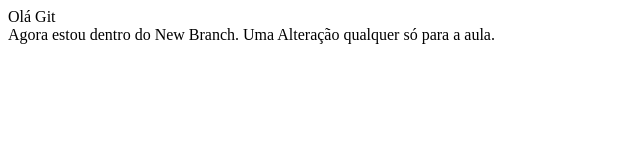
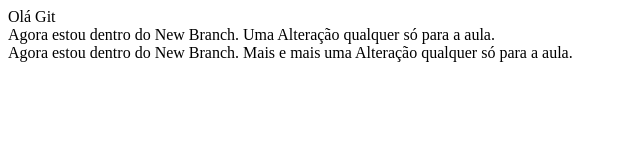
Before and after one commit to aliffeKauling/Gama-Git, a plain HTML site: page index.html in a window 1280 px wide. Shown: the whole page, without its empty margins (0-640 px from the left). Drawn offline with Linux system fonts and the light colour scheme.

Commit message:
terceiro commit new_branch

```diff
--- a/index.html
+++ b/index.html
@@ -13,6 +13,9 @@
     <div>
         Agora estou dentro do New Branch. Uma Alteração qualquer só para a aula.
     </div>
+    <div>
+        Agora estou dentro do New Branch. Mais e mais uma Alteração qualquer só para a aula.
+    </div>
 </body>
 
 </html>
```
